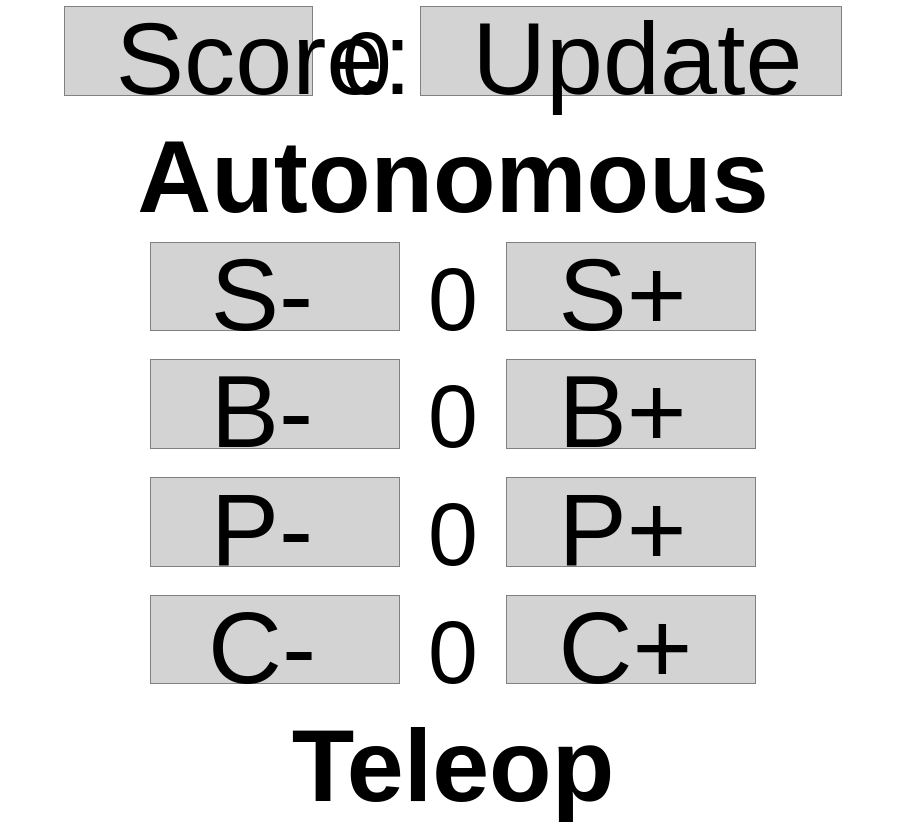
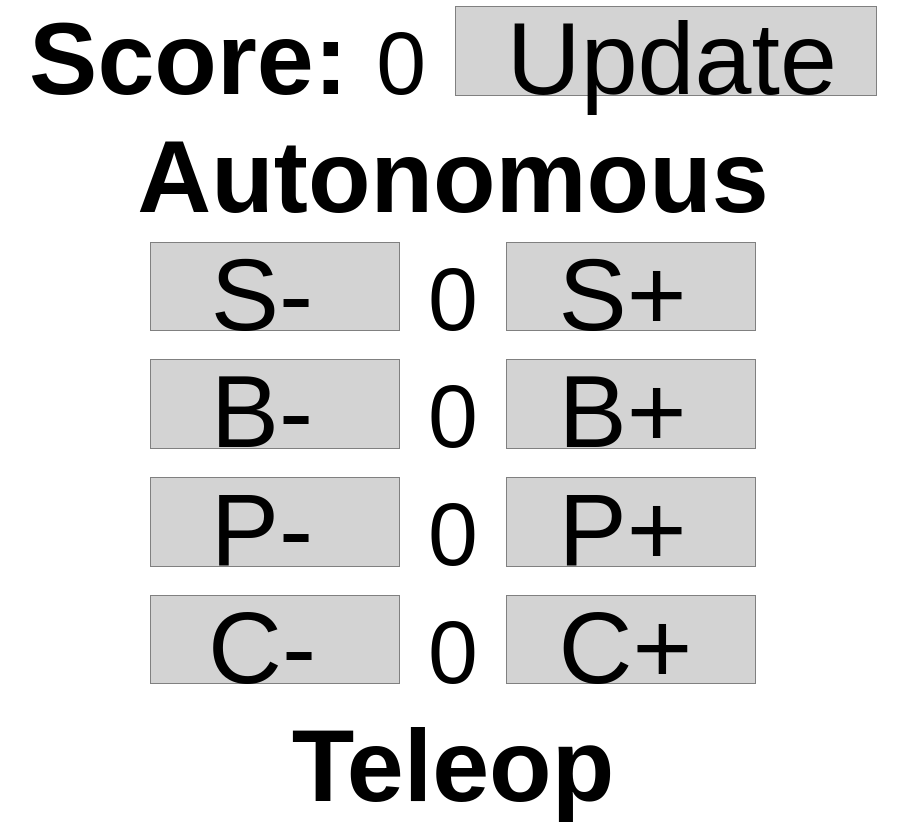
Before and after one commit to SidBhushan/ftc11260.github.io, a plain HTML site: page index.html in a window 1280 px wide. Shown: the top 826 px of the page, without its empty margins (187-1095 px from the left). Drawn offline with Linux system fonts and the light colour scheme.

Commit message:
fixed test

```diff
--- a/index.html
+++ b/index.html
@@ -7,7 +7,7 @@
         <link href='styles.css' rel='stylesheet'>
     </head>
     <body>
-        <button onclick='location.reload()'>Score: </button> <span id='score'>0</span> <button id='update' onclick='calc()'>Update</button> <br>
+        <strong>Score: </strong> <span id='score'>0</span> <button id='update' onclick='calc()'>Update</button> <br>
 
         <strong>Autonomous</strong> <br>
         <button onclick='update(-1,"autonShots")'>S-</button>
```
Also changed, not shown: styles.css (line endings or trailing spaces).
